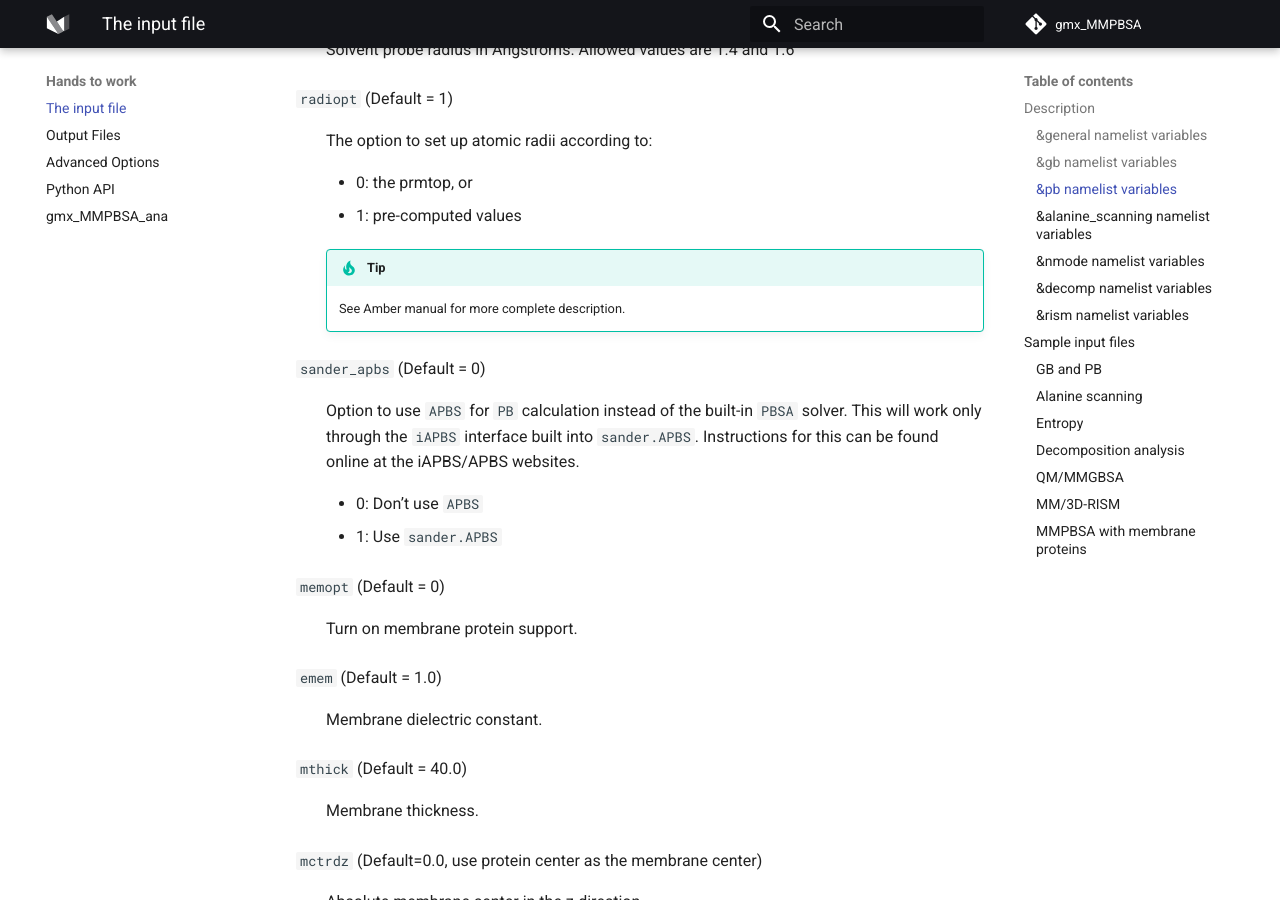
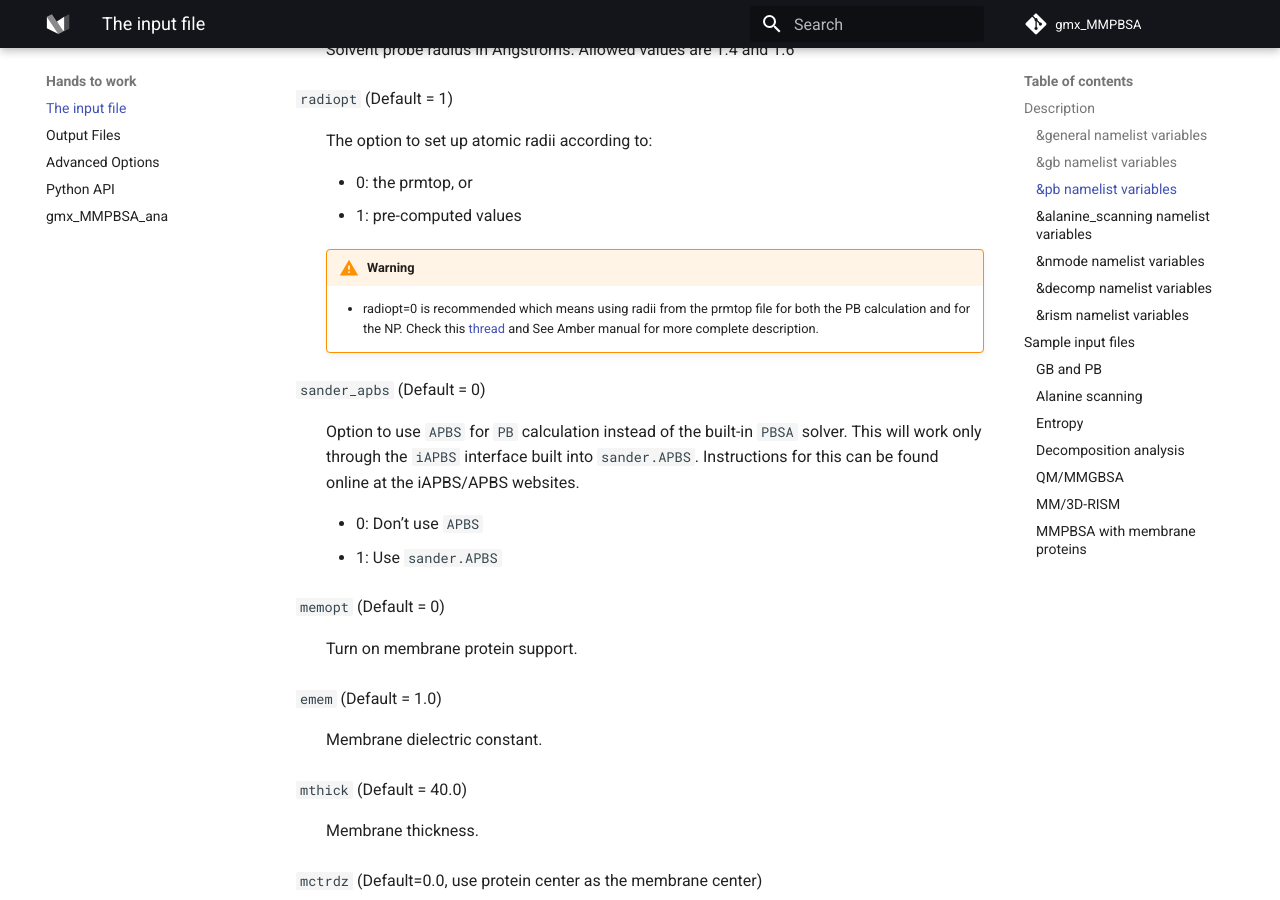
Before and after one commit to Valdes-Tresanco-MS/gmx_MMPBSA, an MkDocs documentation site: the page built from docs/input_file.md, in a window 1280 px wide and 900 px high, scrolled down 9331 px. Built offline with MkDocs 1.6.1 and Material for MkDocs 9.7.7, drawn with Linux system fonts in a browser that asks for light colours; comment, search, counter and statistics services are not loaded.

```diff
--- a/docs/input_file.md
+++ b/docs/input_file.md
@@ -329,8 +329,10 @@ printed, which aids in debugging of issues. (Default = 0) (Advanced Option)
     * 0: the prmtop, or
     * 1: pre-computed values
 
-    !!! tip
-        See Amber manual for more complete description.
+    !!! warning
+        * radiopt=0 is recommended which means using radii from the prmtop file for both the PB calculation and for
+        the NP. Check this [thread](http://archive.ambermd.org/201303/0548.html) and See Amber manual for more
+        complete description.
 
 `sander_apbs` (Default = 0)
 :   Option to use `APBS` for `PB` calculation instead of the built-in `PBSA` solver. This will work only through the
```
Also changed, not shown: docs/examples/Protein_ligand_CHARMMff/README.md (+4 -2 lines), 1 other file.
